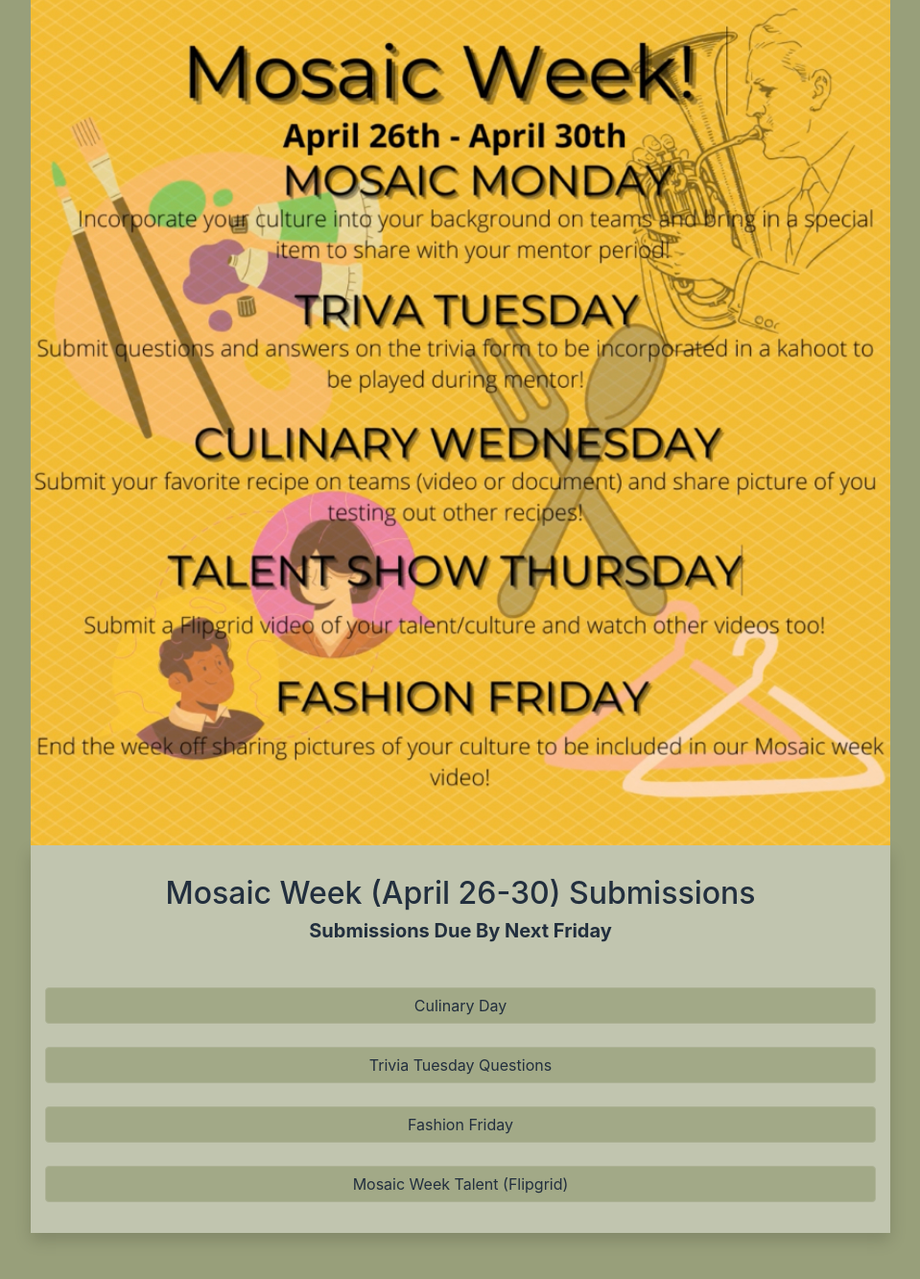
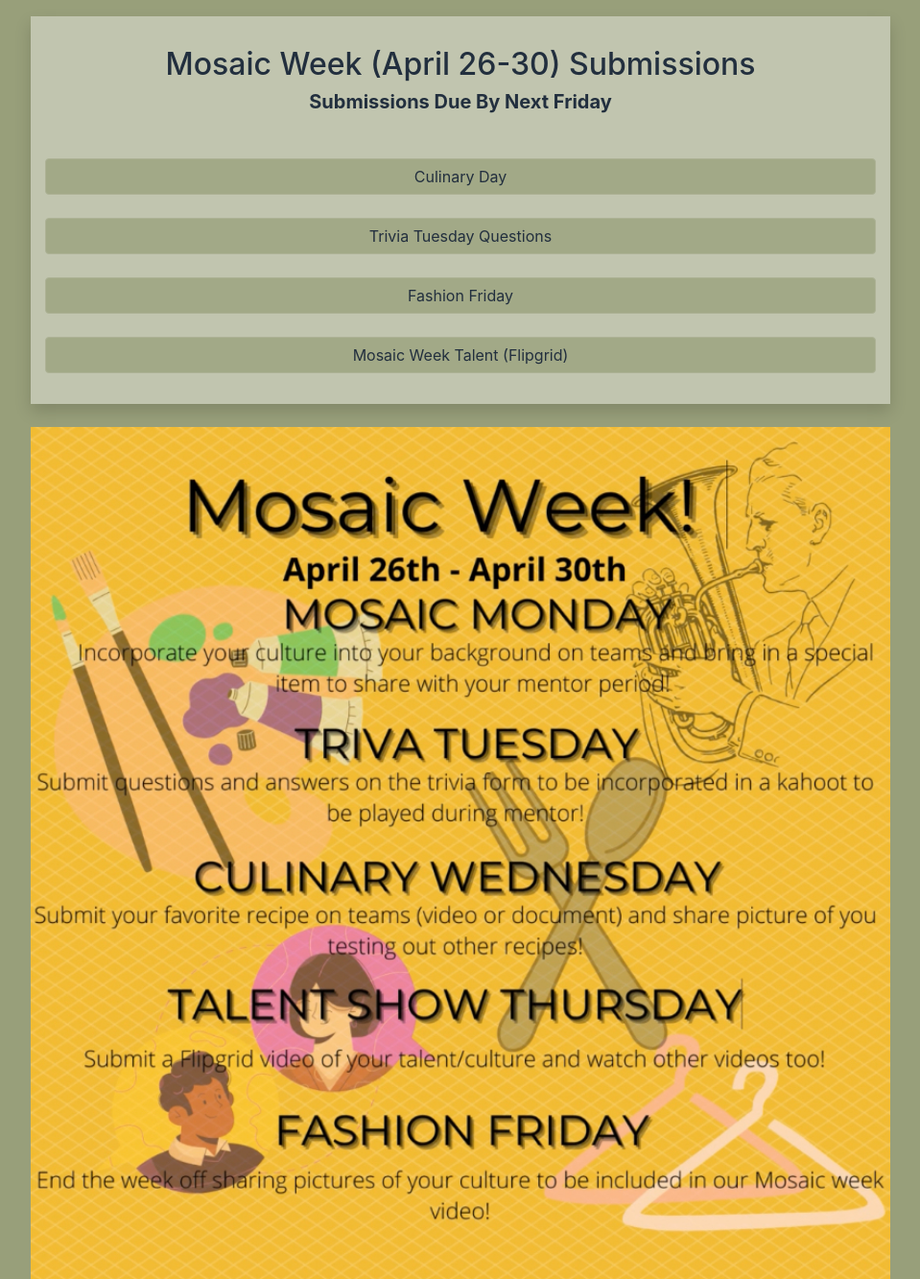
Before and after one commit to csmb-stl/housewars, a Jekyll site: the page signup.html, which Jekyll copies as it is, in a window 1280 px wide. Shown: the part 556-1889 px from the top of the page at 96% size, without its empty margins (160-1119 px from the left). Built offline with Jekyll 4.4.1, drawn with Linux system fonts in a browser that asks for light colours; nearby versions of some CDN libraries; library files that are not in the unit come from our copies.

Commit message:
Update signup.html

```diff
--- a/signup.html
+++ b/signup.html
@@ -50,7 +50,7 @@
          }
 
          .gallery-img {
-         height: 100%;
+         height: 20%;
          object-fit: cover;
          transition: 0.5s ease-in-out;
          }
@@ -60,18 +60,9 @@
       <div class="video embed-responsive embed-responsive-21by9">
          <iframe class="embed-responsive-item" src="https://www.youtube.com/embed/_Lyblyjroek" frameborder="0" allow="accelerometer; autoplay; clipboard-write; encrypted-media; gyroscope; picture-in-picture" allowfullscreen></iframe>
       </div>
-      <center>
-         <main class="gallery-page">
-               <div class="gallery-item">
-                  <a href="signup.html">
-                  <img
-                     src="MicrosoftTeams-image.png"
-                     class="gallery-img"
-                  />
-                  </a>
-               </div>
-         </main>
-      </center>
+
+      <br>
+
       <div class="container shadow py-2 ">
          <div class="row">
             <div class="col">
@@ -100,6 +91,22 @@
             </div>
          </div>
       </div>
+
+      <br>
+
+      <center>
+         <main class="gallery-page">
+               <div class="gallery-item">
+                  <a href="signup.html">
+                  <img
+                     src="MicrosoftTeams-image.png"
+                     class="gallery-img"
+                  />
+                  </a>
+               </div>
+         </main>
+      </center>
+
       <script src="/internationalday/assets/javascript/bootstrap/jquery.min.js"></script>
       <script src="/internationalday/assets/javascript/bootstrap/bootstrap.bundle.min.js"></script>
 
```
